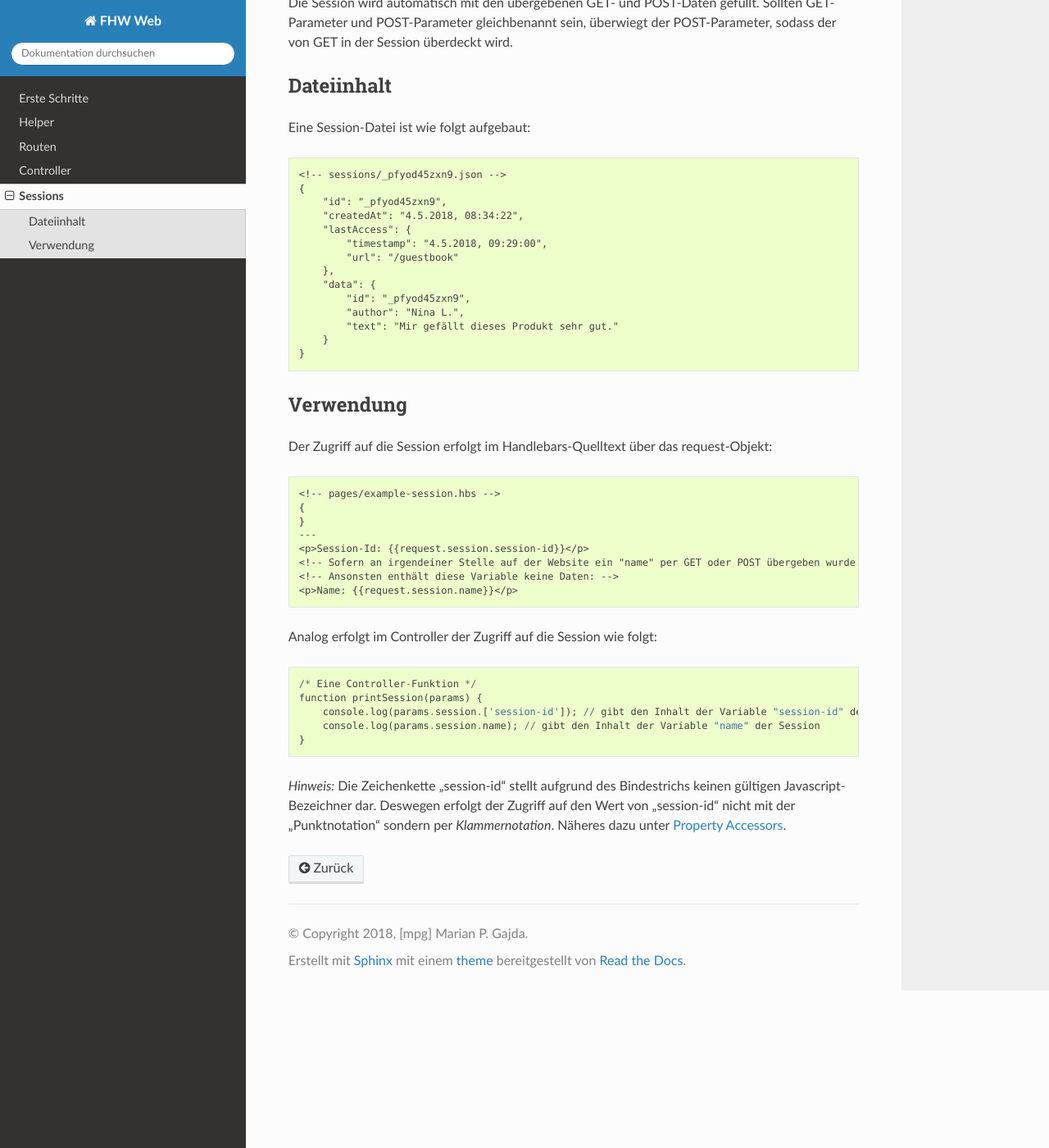
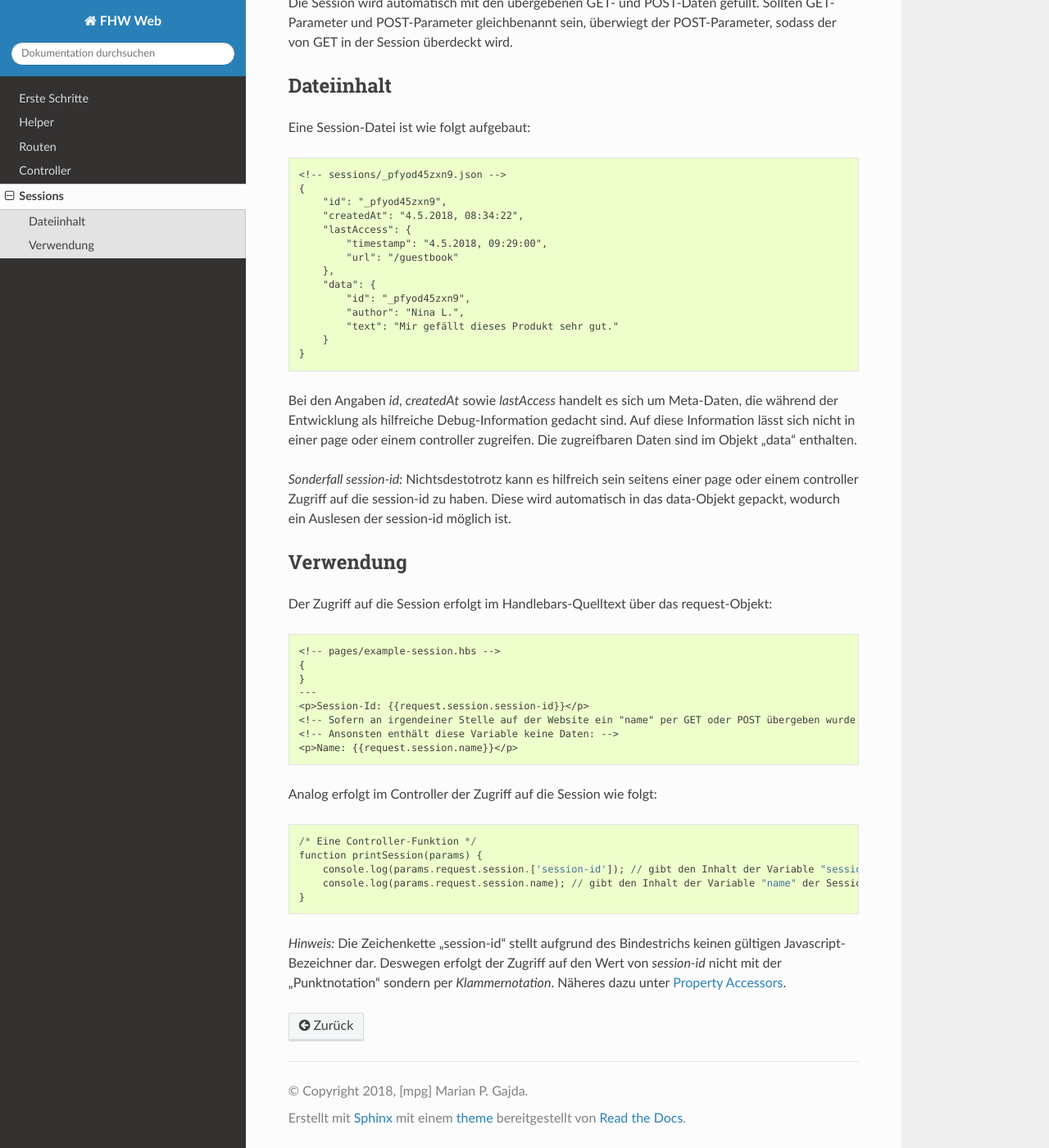
Before and after one commit to marianpg/fhw-web, a Sphinx documentation site: the page built from doc/source/sessions.rst, in a window 1280 px wide and 1400 px high, scrolled down 288 px. Shown: the whole window at 82% size. Built offline with Sphinx 7.4.7 and the Read the Docs theme 2.0.0, drawn with Linux system fonts in a browser that asks for light colours.

Commit message:
updated documentation

```diff
--- a/doc/source/routes.rst
+++ b/doc/source/routes.rst
@@ -141,9 +141,11 @@ Es ist möglich eine oder mehrere HTTP-Methoden bei einem Routen-Objekt zu defin
 Parameter
 """""""""
 
-Bei `<params>` kann wieder eine whitelist von Parametern übergeben werden.
-Es findet somit an dieser Stelle eine Definition statt, welche Parameter erlaubt sind.
+Für POST und GET Parameter ist eine Deklaration notwendig, welche Parameterbezeichner erwartet werden.
+Dies geschieht in der `<params>` Angabe und stellt somit eine whitelist von erlaubten Parametern dar.
 Anders benannte werden verworfen.
+PATH Parameter sind von der Whitelist ausgenommen. Diese werden durch einen korrekten Aufruf implizit als
+existierende Parameter gefordert.
 
 Die ausgelesenen Parameter werden in das Frontmatter eingespeist. Dort sind die dann
 nicht über das page, sondern über das *request*-Objekt zugreifbar. Bspw. ließe
--- a/doc/source/sessions.rst
+++ b/doc/source/sessions.rst
@@ -30,6 +30,13 @@ Eine Session-Datei ist wie folgt aufgebaut::
         }
     }
 
+Bei den Angaben *id*, *createdAt* sowie *lastAccess* handelt es sich um Meta-Daten, die während der Entwicklung
+als hilfreiche Debug-Information gedacht sind. Auf diese Information lässt sich nicht in einer page oder einem
+controller zugreifen. Die zugreifbaren Daten sind im Objekt "data" enthalten.
+
+*Sonderfall session-id:* Nichtsdestotrotz kann es hilfreich sein seitens einer page oder einem controller Zugriff auf
+die session-id zu haben. Diese wird automatisch in das data-Objekt gepackt, wodurch ein Auslesen der session-id möglich ist.
+
 
 Verwendung
 ^^^^^^^^^^
@@ -50,11 +57,11 @@ Analog erfolgt im Controller der Zugriff auf die Session wie folgt::
 
     /* Eine Controller-Funktion */
     function printSession(params) {
-        console.log(params.session.['session-id']); // gibt den Inhalt der Variable "session-id" der Session
-        console.log(params.session.name); // gibt den Inhalt der Variable "name" der Session
+        console.log(params.request.session.['session-id']); // gibt den Inhalt der Variable "session-id" der Session
+        console.log(params.request.session.name); // gibt den Inhalt der Variable "name" der Session
     }
 
 *Hinweis:* Die Zeichenkette "session-id" stellt aufgrund des Bindestrichs keinen gültigen Javascript-Bezeichner dar.
-Deswegen erfolgt der Zugriff auf den Wert von "session-id" nicht mit der "Punktnotation" sondern per *Klammernotation*.
+Deswegen erfolgt der Zugriff auf den Wert von *session-id* nicht mit der "Punktnotation" sondern per *Klammernotation*.
 Näheres dazu unter `Property Accessors
 <https://developer.mozilla.org/de/docs/Web/JavaScript/Reference/Operators/Property_Accessors/>`_.
```
